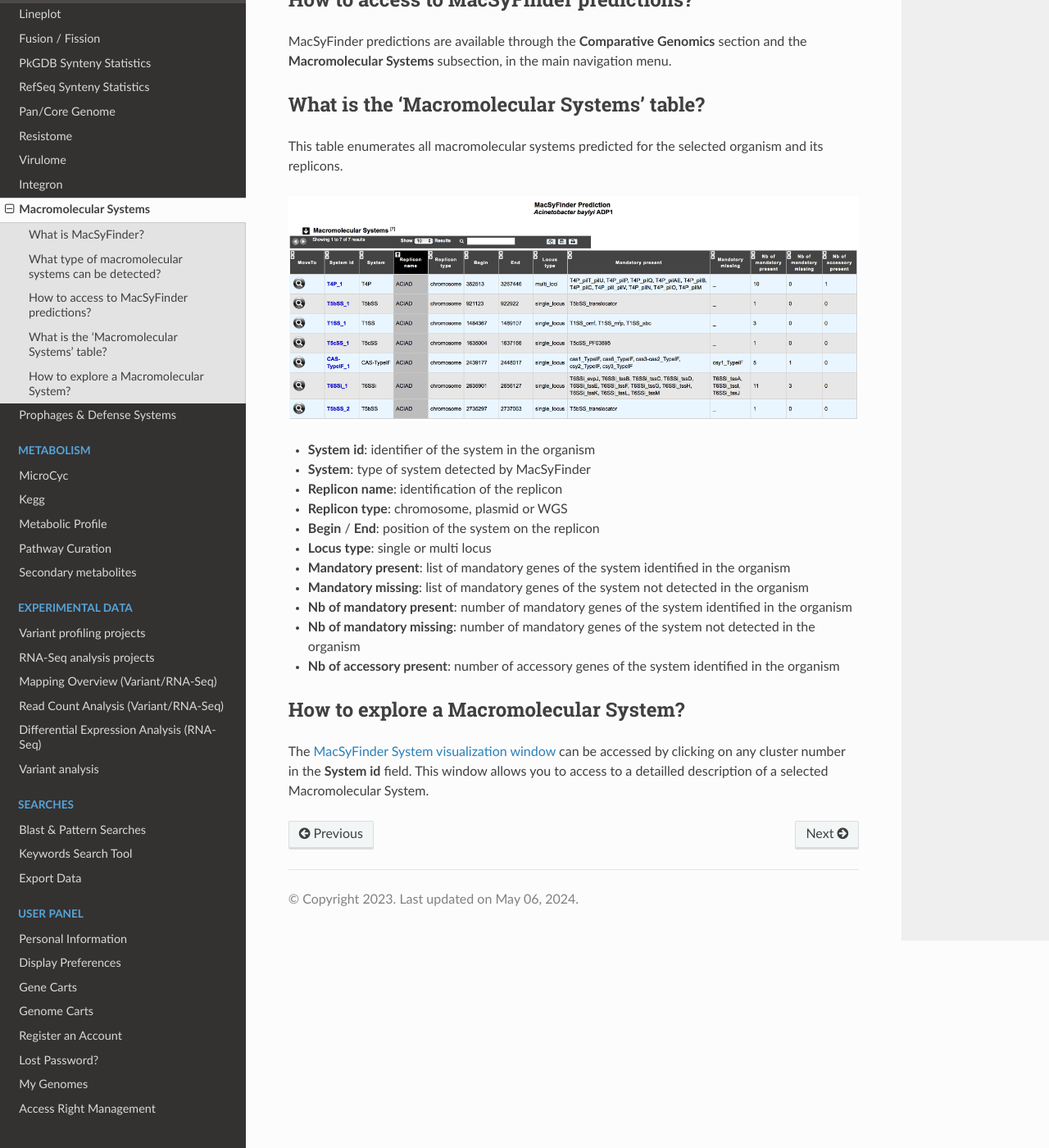
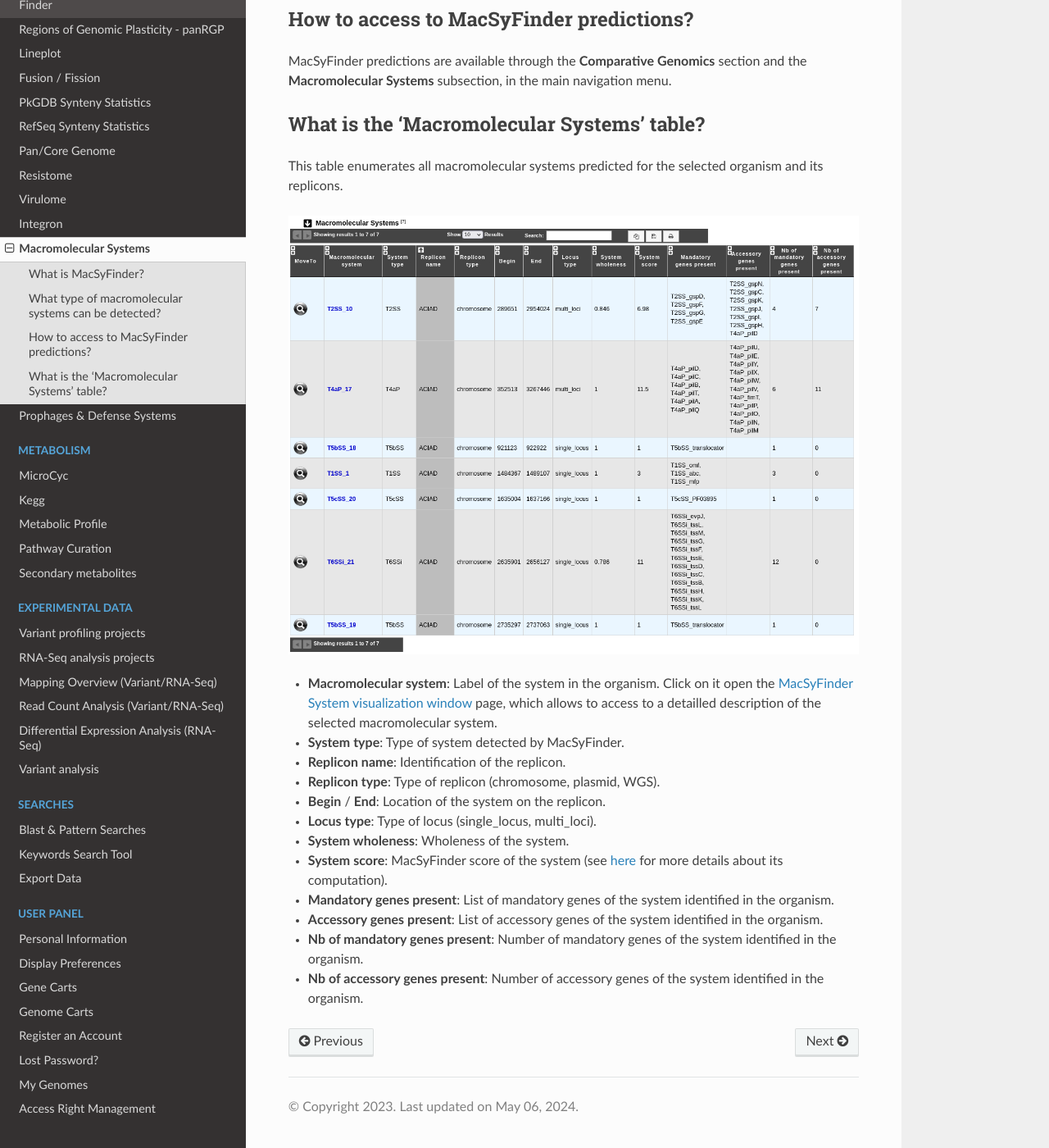
Before and after one commit to labgem/microscope-user-doc, a Sphinx documentation site: the page built from docs/content/compgenomics/macsyfinder.rst, in a window 1280 px wide and 1400 px high, scrolled down 1369 px. Shown: the whole window at 82% size. Built offline with Sphinx 7.4.7 and the Read the Docs theme 2.0.0, drawn with Linux system fonts in a browser that asks for light colours; formulas are drawn with MathJax 3; some of the changed text lies outside the part shown.

Commit message:
[#10482]Update MacSyFinder references, screenshots and captions.

```diff
--- a/docs/content/compgenomics/macsyfinder.rst
+++ b/docs/content/compgenomics/macsyfinder.rst
@@ -14,14 +14,14 @@
 The components of the systems are searched by sequence similarity using Hidden Markov model (HMM) protein profiles.
 The assignment of hits to a given system is decided based on compliance with the content and organization of the system model.
 
-Learn more about MacSyFinder `here <https://research.pasteur.fr/fr/software/macsyfinder-macsyview/>`_.
+Learn more about MacSyFinder `here <https://macsyfinder.readthedocs.io/en/latest/>`_.
 
 .. Don't use MacSyFinder as the name of the link since that would make
    a duplicate with the label.
 
 **Reference:**
 
-`Abby SS, et al. 2014. MacSyFinder: a program to mine genomes for molecular systems with an application to CRISPR-Cas systems, PLoS ONE 2014;9(10):e110726 ; [PMID 25330359] <http://www.ncbi.nlm.nih.gov/pubmed/25330359>`_
+`Néron, Bertrand; Denise, Rémi; Coluzzi, Charles; Touchon, Marie; Rocha, Eduardo P.C.; Abby, Sophie S. MacSyFinder v2: Improved modelling and search engine to identify molecular systems in genomes. Peer Community Journal, Volume 3 (2023), article no. e28. <https://doi.org/10.24072/pcjournal.250>`_
 
 
 What type of macromolecular systems can be detected?
@@ -54,23 +54,17 @@
 
 This table enumerates all macromolecular systems predicted for the selected organism and its replicons.
 
-.. image:: img/macromolecular_systems.png
+.. image:: img/macsyfinder2_systemstab.png
 
-* **System id**: identifier of the system in the organism
-* **System**: type of system detected by MacSyFinder
-* **Replicon name**: identification of the replicon
-* **Replicon type**: chromosome, plasmid or WGS
-* **Begin** / **End**: position of the system on the replicon
-* **Locus type**: single or multi locus
-* **Mandatory present**: list of mandatory genes of the system identified in the organism
-* **Mandatory missing**: list of mandatory genes of the system not detected in the organism
-* **Nb of mandatory present**: number of mandatory genes of the system identified in the organism
-* **Nb of mandatory missing**: number of mandatory genes of the system not detected in the organism
-* **Nb of accessory present**: number of accessory genes of the system identified in the organism
-
-
-How to explore a Macromolecular System?
----------------------------------------
-
-The :ref:`MacSyFinder System visualization window <macromolecular-system-vizualization>` can be accessed by clicking on any cluster number in the **System id** field.
-This window allows you to access to a detailled description of a selected Macromolecular System.
+* **Macromolecular system**: Label of the system in the organism. Click on it open the :ref:`MacSyFinder System visualization window <macromolecular-system-vizualization>` page, which allows to access to a detailled description of the selected macromolecular system.
+* **System type**: Type of system detected by MacSyFinder.
+* **Replicon name**: Identification of the replicon.
+* **Replicon type**: Type of replicon (chromosome, plasmid, WGS).
+* **Begin** / **End**: Location of the system on the replicon.
+* **Locus type**: Type of locus (single_locus, multi_loci).
+* **System wholeness**: Wholeness of the system.
+* **System score**: MacSyFinder score of the system (see `here <https://macsyfinder.readthedocs.io/en/latest/user_guide/functioning.html#c-computing-candidate-systems-scores-ordered-mode>`_ for more details about its computation).
+* **Mandatory genes present**: List of mandatory genes of the system identified in the organism.
+* **Accessory genes present**: List of accessory genes of the system identified in the organism.
+* **Nb of mandatory genes present**: Number of mandatory genes of the system identified in the organism.
+* **Nb of accessory genes present**: Number of accessory genes of the system identified in the organism.
```
Also changed, not shown: docs/content/compgenomics/macsyfinder_system.rst (+13 -11 lines), docs/content/mage/info.rst (+12 -19 lines), docs/content/compgenomics/img/macSy_syst.png (deleted), docs/content/compgenomics/img/macromolecular_systems.png (deleted), docs/content/compgenomics/img/macsyfinder2_GOtab.png (added), docs/content/compgenomics/img/macsyfinder2_systemstab.png (added), docs/content/mage/img/MacSyFinder_gene.png (deleted), docs/content/mage/img/macsyfinder2_datasettab.png (added).
